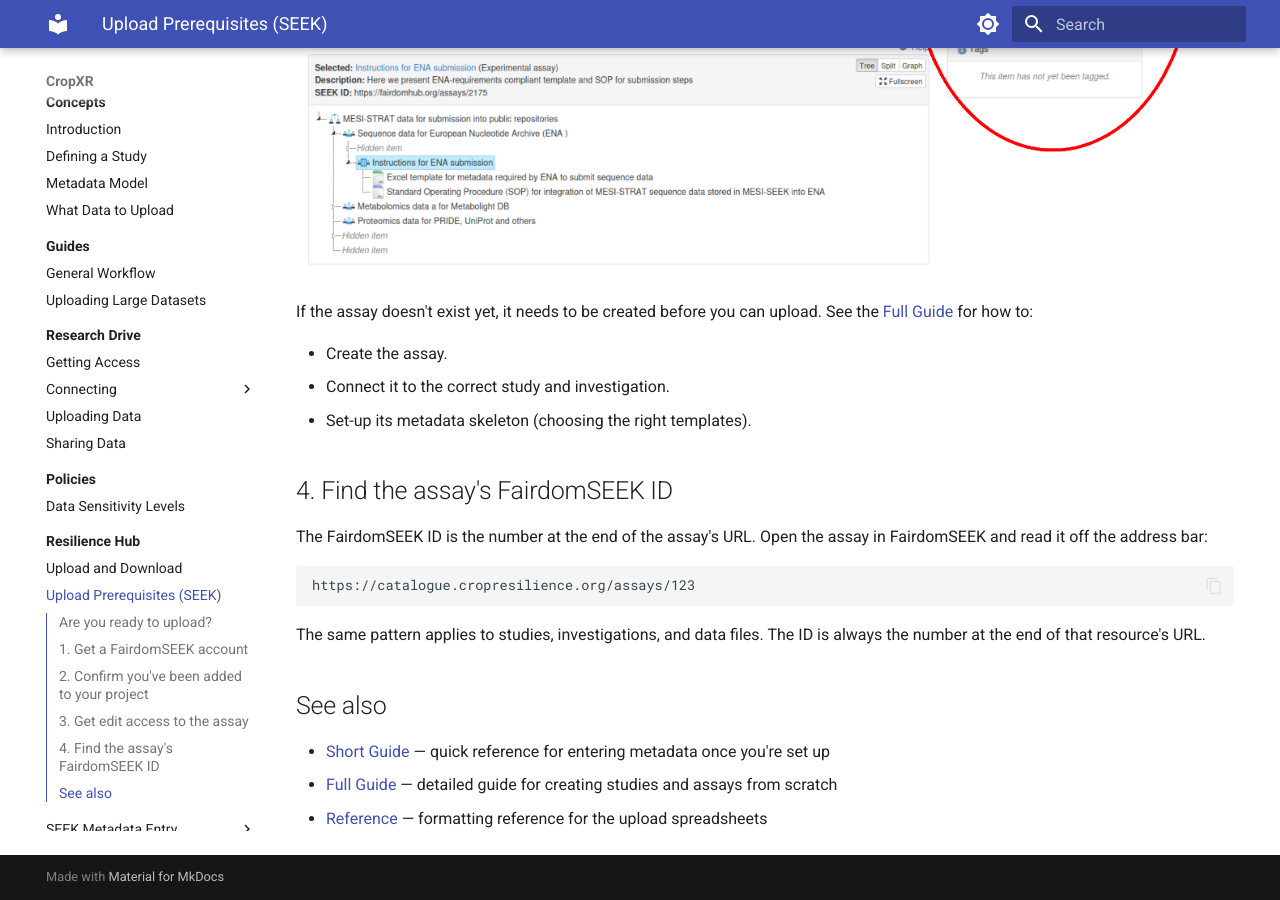
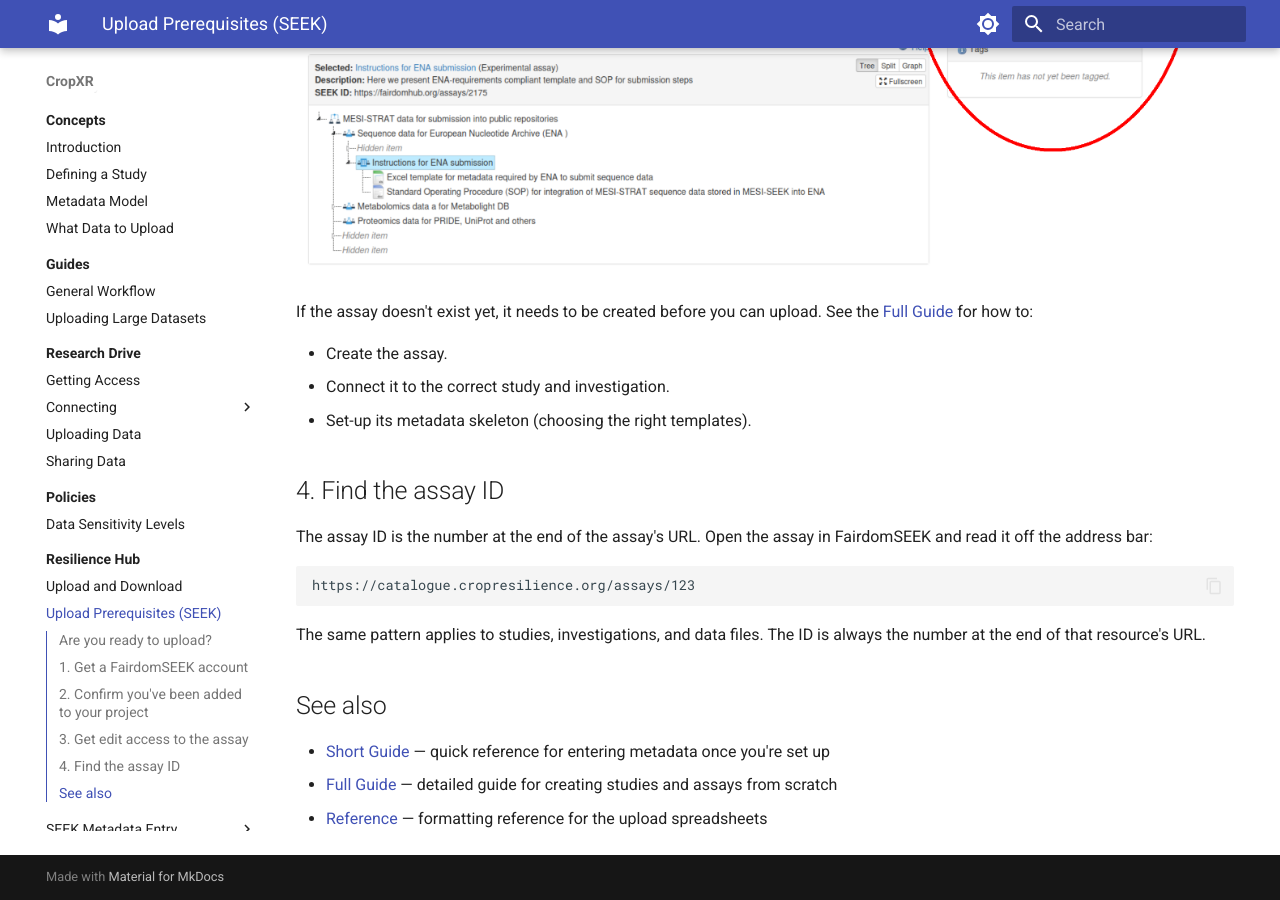
Before and after one commit to CropXR/documentation, an MkDocs documentation site: the page built from docs/resilience-hub/seek/upload-prerequisites.md, in a window 1280 px wide and 900 px high, scrolled down 2202 px. Built offline with MkDocs 1.6.1 and Material for MkDocs 9.7.7, drawn with Linux system fonts in a browser that asks for light colours; some of the changed text lies outside the part shown.

Commit message:
assay-id-instead-of-fairdomseek-assay-id

````diff
--- a/docs/resilience-hub/seek/upload-prerequisites.md
+++ b/docs/resilience-hub/seek/upload-prerequisites.md
@@ -13,7 +13,7 @@
 - [ ] You have an active FairdomSEEK account.
 - [ ] You've been added to your Work Package's FairdomSEEK project.
 - [ ] You have editing access to the FairdomSEEK assay you're uploading to.
-- [ ] You know the assay's FairdomSEEK ID.
+- [ ] You know the assay ID.
 
 If any of these do not apply to you, the upcoming sections will guide you through how to get there. Otherwise, you're all ready to upload!
 
@@ -75,9 +75,9 @@
 - Connect it to the correct study and investigation.
 - Set-up its metadata skeleton (choosing the right templates).
 
-## 4. Find the assay's FairdomSEEK ID
+## 4. Find the assay ID
 
-The FairdomSEEK ID is the number at the end of the assay's URL. Open the assay in FairdomSEEK and
+The assay ID is the number at the end of the assay's URL. Open the assay in FairdomSEEK and
 read it off the address bar:
 
 ```
````
